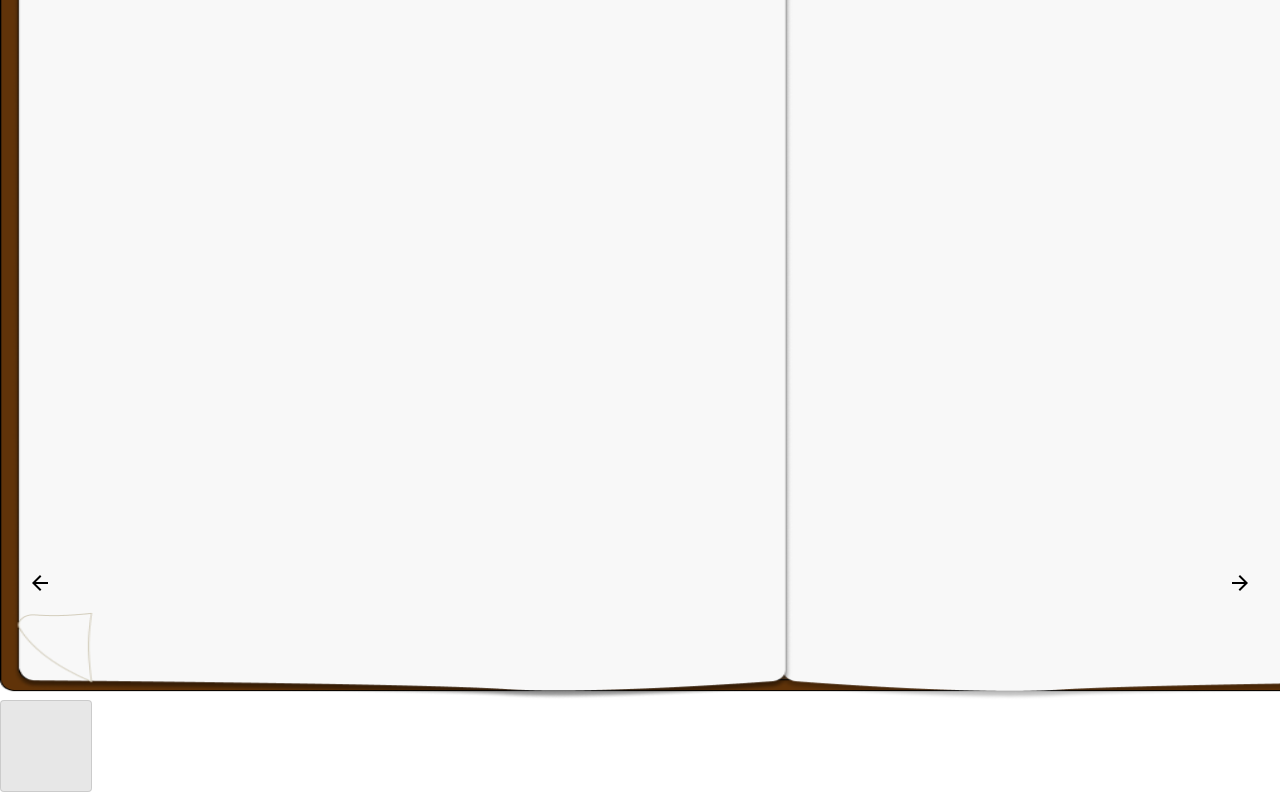
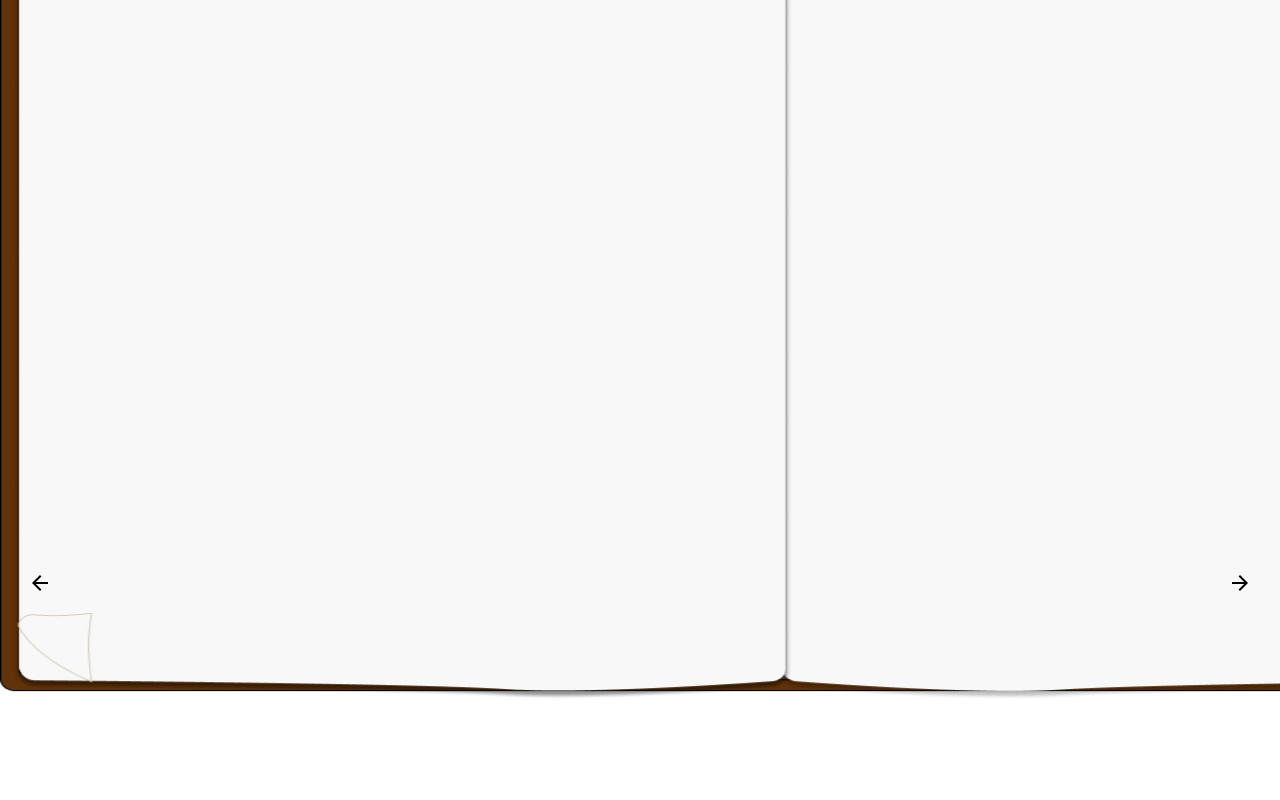
Before and after one commit to UOA-SE701-Group3-2021/3Lancers, a React (Create React App) app in the folder telos-frontend/: page / in a window 1280 px wide. Shown: the part 180-980 px from the top of the page. After the commit the page ends 880 px from the top, so only its background shows below. Built offline with nearby package versions, Linux system fonts and the light colour scheme.

Commit message:
removed text widged from app, to prep for merge

```diff
--- a/telos-frontend/src/App.js
+++ b/telos-frontend/src/App.js
@@ -7,10 +7,6 @@ function App() {
     <div className="App" data-testid="test">
       <div className="Journal-view">
         <Journal />
-
-        <div style={{width: '100px', height: '100px'}}>
-        <JournalText />
-      </div>
       </div>
     </div>
   );
```
